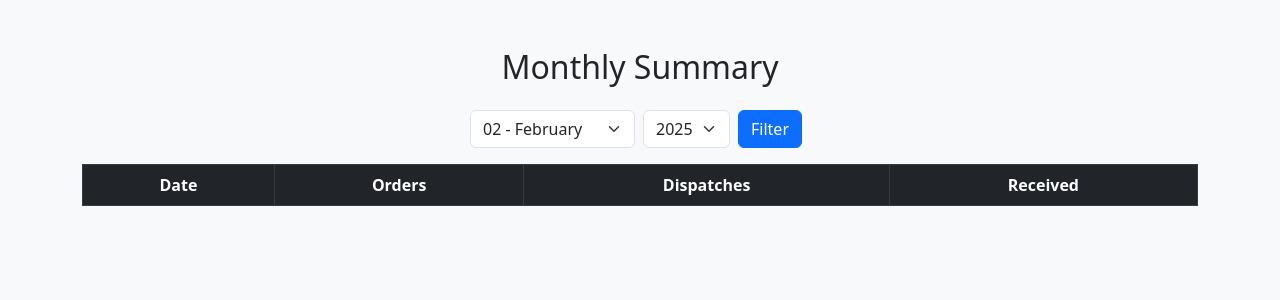
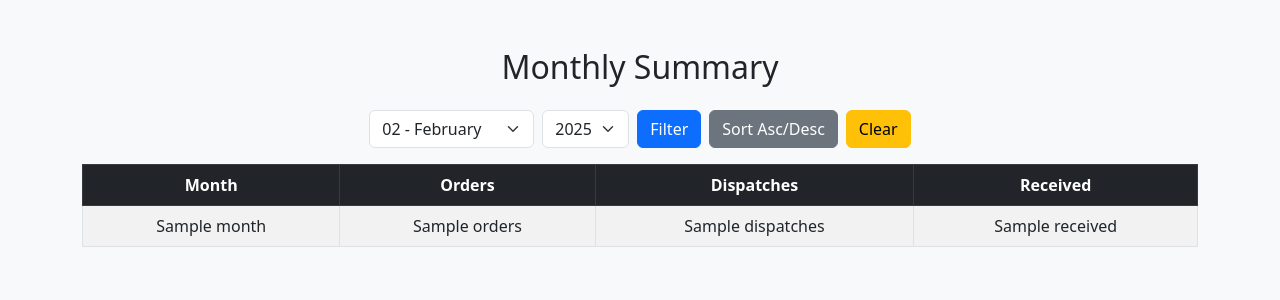
Before and after one commit to OmMohite03/orderMate, a Python web app: template orderMate/orders/templates/orders/summary.html in a window 1280 px wide. Shown: the top 300 px of the page. Run offline with Jinja, Linux system fonts and the light colour scheme; the template is opened without the code that fills it: most values are stand-ins (such as "Sample title", 1, 10 or a date in 2020); lists and menus that the app fills with data are empty.

Commit message:
clear button works

```diff
--- a/orderMate/orders/templates/orders/summary.html
+++ b/orderMate/orders/templates/orders/summary.html
@@ -6,15 +6,10 @@
     <title>Monthly Summary</title>
     <link href="https://cdn.jsdelivr.net/npm/bootstrap@5.3.0/dist/css/bootstrap.min.css" rel="stylesheet">
     <script>
-        document.addEventListener("DOMContentLoaded", function () {
-            populateYearDropdown();
-            populateMonthDropdown();
-        });
-
         function populateYearDropdown() {
             let yearSelect = document.getElementById("yearSelect");
             let currentYear = new Date().getFullYear();
-            let earliestYear = 2020;
+            let earliestYear = 2020; // Adjust based on your database records
 
             yearSelect.innerHTML = "";
             for (let year = earliestYear; year <= currentYear + 5; year++) {
@@ -23,7 +18,7 @@
                 option.textContent = year;
                 yearSelect.appendChild(option);
             }
-            yearSelect.value = currentYear;
+            yearSelect.value = currentYear; // Default to the current year
         }
 
         function populateMonthDropdown() {
@@ -43,38 +38,65 @@
             });
 
             let currentMonth = new Date().getMonth() + 1;
-            monthSelect.value = currentMonth.toString().padStart(2, '0');
+            monthSelect.value = currentMonth.toString().padStart(2, '0'); // Default to current month
         }
 
-        function fetchSummary() {
+        function fetchSummary(allMonths = false) {
             let selectedMonth = document.getElementById("monthSelect").value;
             let selectedYear = document.getElementById("yearSelect").value;
-            let url = `/api/summary/?month=${selectedYear}-${selectedMonth}`;
+
+            let url = allMonths ? `/api/summary/` : `/api/summary/?month=${selectedYear}-${selectedMonth}`;
 
             fetch(url)
                 .then(response => response.json())
                 .then(data => {
                     let tableBody = document.getElementById("summaryTableBody");
                     tableBody.innerHTML = "";
-
-                    if (data.error) {
-                        tableBody.innerHTML = `<tr><td colspan="4">${data.error}</td></tr>`;
-                        return;
+                    for (let month in data) {
+                        let row = `<tr>
+                            <td>${month}</td>
+                            <td>${data[month].orders}</td>
+                            <td>${data[month].dispatches}</td>
+                            <td>${data[month].received}</td>
+                        </tr>`;
+                        tableBody.innerHTML += row;
                     }
-
-                    Object.keys(data).forEach(month => {
-                        let row = data[month];
-                        let tableRow = `<tr>
-                            <td>${month}</td>
-                            <td>${row.orders || 0}</td>
-                            <td>${row.dispatches || 0}</td>
-                            <td>${row.received || 0}</td>
-                        </tr>`;
-                        tableBody.innerHTML += tableRow;
-                    });
                 })
                 .catch(error => console.error("Error fetching data:", error));
         }
+
+
+        function sortTable() {
+            let table = document.getElementById("summaryTable");
+            let rows = Array.from(document.querySelectorAll("#summaryTableBody tr"));
+            let sortedAsc = table.getAttribute("data-sorted") === "asc";
+            rows.sort((rowA, rowB) => rowA.cells[0].innerText.localeCompare(rowB.cells[0].innerText) * (sortedAsc ? -1 : 1));
+            table.setAttribute("data-sorted", sortedAsc ? "desc" : "asc");
+            let tableBody = document.getElementById("summaryTableBody");
+            tableBody.innerHTML = "";
+            rows.forEach(row => tableBody.appendChild(row));
+        }
+
+        function clearFilters() {
+            populateYearDropdown();
+            populateMonthDropdown();
+
+            // Reset dropdowns to default values
+            let currentYear = new Date().getFullYear();
+            let currentMonth = (new Date().getMonth() + 1).toString().padStart(2, '0');
+            document.getElementById("yearSelect").value = currentYear;
+            document.getElementById("monthSelect").value = currentMonth;
+
+            fetchSummary(true); // Fetch all months instead of filtering by one
+        }
+
+
+
+        document.addEventListener("DOMContentLoaded", function () {
+            populateYearDropdown();
+            populateMonthDropdown();
+        });
+
     </script>
 </head>
 <body class="bg-light">
@@ -85,21 +107,34 @@
             <select id="monthSelect" class="form-select w-auto me-2"></select>
             <select id="yearSelect" class="form-select w-auto me-2"></select>
             <button class="btn btn-primary me-2" onclick="fetchSummary()">Filter</button>
+            <button class="btn btn-secondary me-2" onclick="sortTable()">Sort Asc/Desc</button>
+            <button class="btn btn-warning" onclick="clearFilters()">Clear</button>
         </div>
 
         <div class="table-responsive">
-            <table id="summaryTable" class="table table-bordered table-striped table-hover text-center">
+            <table id="summaryTable" class="table table-bordered table-striped table-hover text-center" data-sorted="asc">
                 <thead class="table-dark">
                     <tr>
-                        <th>Date</th>
+                        <th>Month</th>
                         <th>Orders</th>
                         <th>Dispatches</th>
                         <th>Received</th>
                     </tr>
                 </thead>
-                <tbody id="summaryTableBody"></tbody>
+                <tbody id="summaryTableBody">
+                    {% for month, stats in data.items %}
+                    <tr>
+                        <td>{{ month }}</td>
+                        <td>{{ stats.orders }}</td>
+                        <td>{{ stats.dispatches }}</td>
+                        <td>{{ stats.received }}</td>
+                    </tr>
+                    {% endfor %}
+                </tbody>
             </table>
         </div>
     </div>
+
+    <script src="https://cdn.jsdelivr.net/npm/bootstrap@5.3.0/dist/js/bootstrap.bundle.min.js"></script>
 </body>
 </html>
```
Also changed, not shown: orderMate/orders/views.py (+22 -45 lines).
